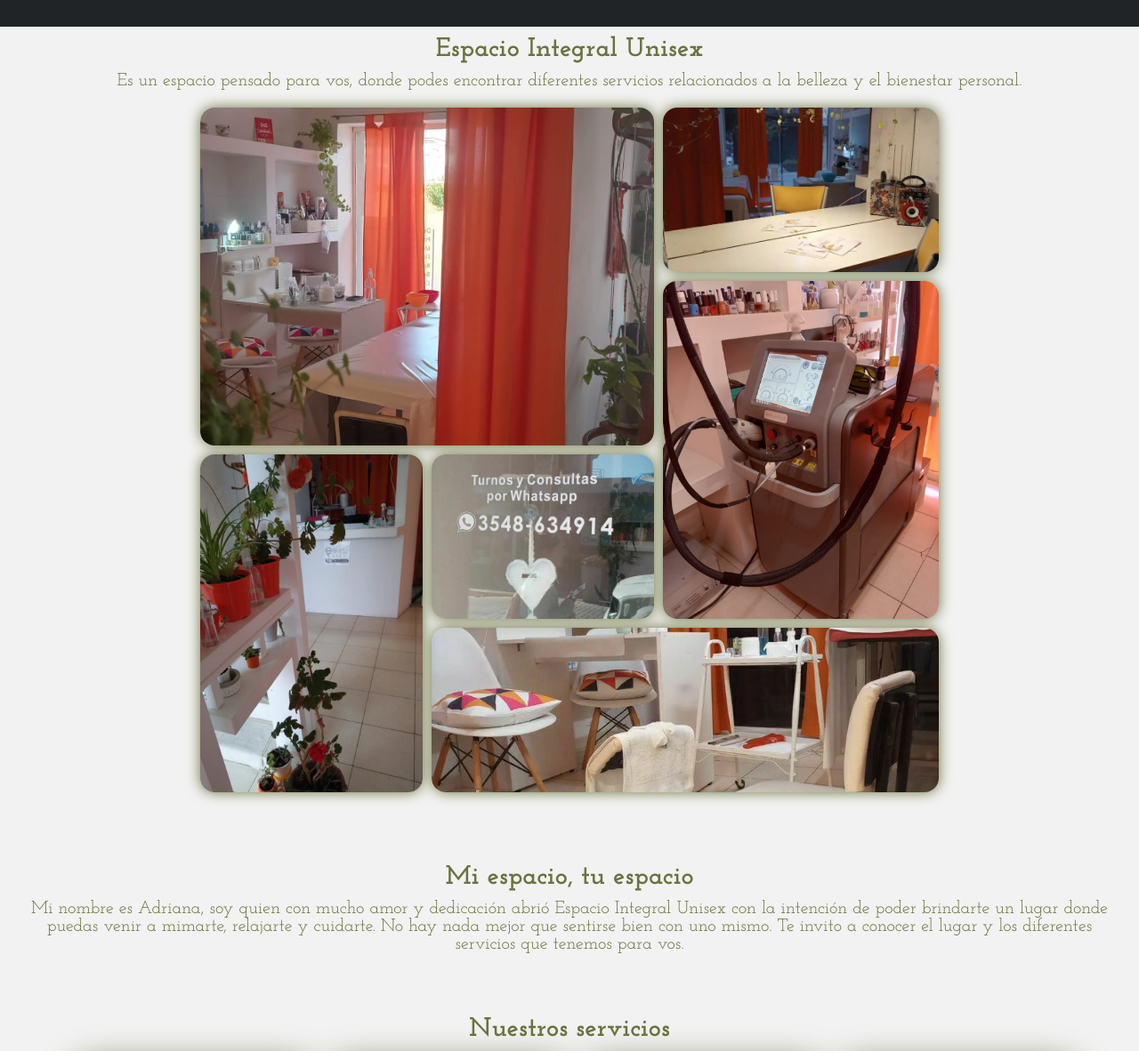
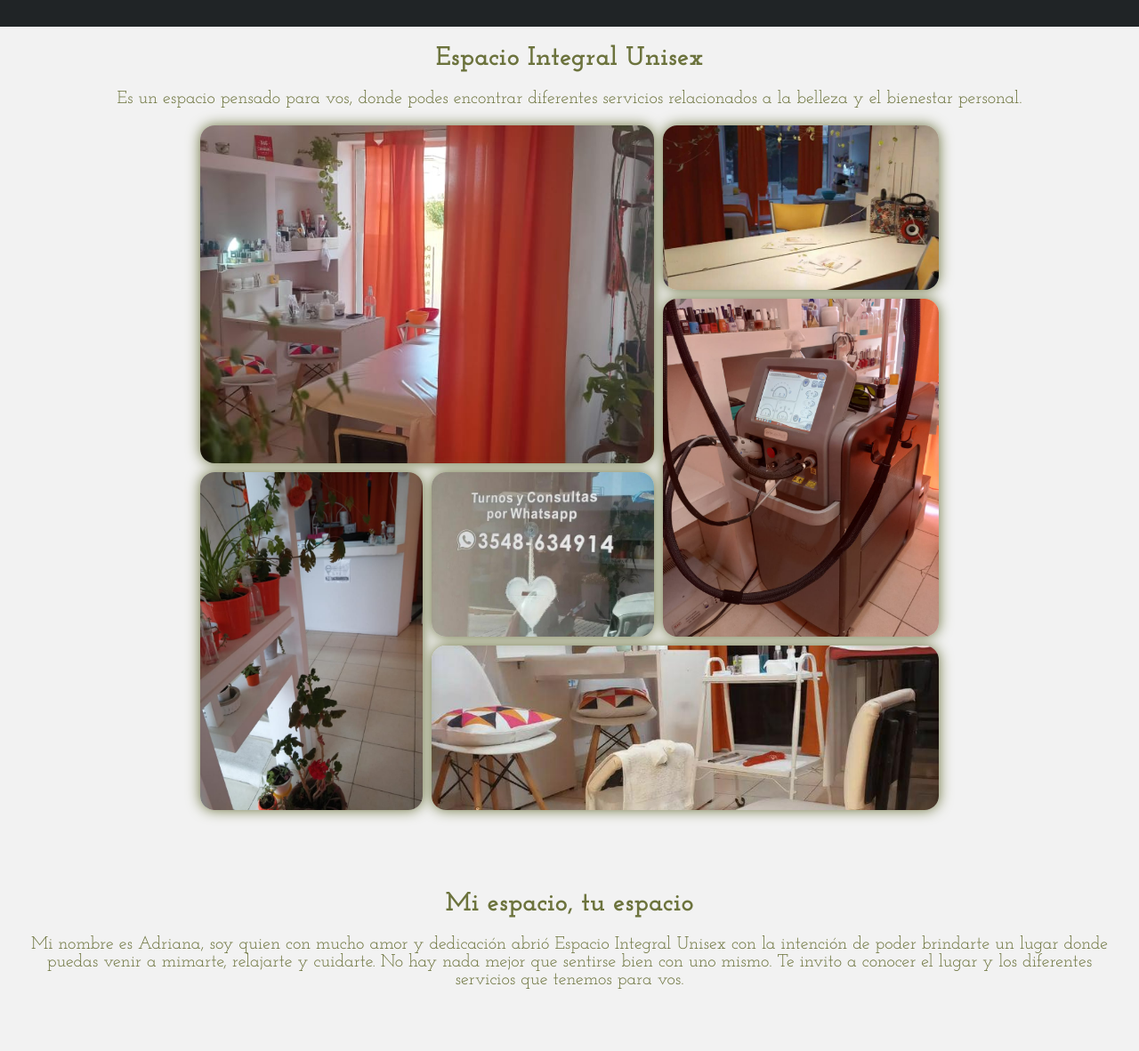
Before and after one commit to SoleHaris/ProyectoIntegrador-DisenoWeb, a plain HTML site: page index.html in a window 1280 px wide. Shown: the part 90-1272 px from the top of the page at 89% size. Drawn offline with Linux system fonts and the light colour scheme; files whose address does not match are found by name.

Commit message:
cambio padding y animación

```diff
--- a/assets/animations.css
+++ b/assets/animations.css
@@ -11,8 +11,6 @@ html {
 /*transition cards*/
 
 .cards-info:hover {
-    -webkit-transform: scale(1.1);
-    -ms-transform: scale(1.1);
     transform: scale(1.1);
     cursor: pointer;
 }
--- a/assets/styles.css
+++ b/assets/styles.css
@@ -135,7 +135,7 @@ header {
     flex-direction: column;
     align-items: center;
     text-align: center;
-    padding: 5px;
+    padding: 15px 5px;
 }
 
 #hero p {
@@ -216,7 +216,7 @@ header {
     flex-direction: column;
     align-items: center;
     text-align: center;
-    padding: 5px;
+    padding: 15px 5px;
 }
 
 #info p {
@@ -247,7 +247,7 @@ header {
     flex-direction: column;
     align-items: center;
     text-align: center;
-    padding: 5px;
+    padding: 15px 5px;
 }
 
 .cards-info h3 {
@@ -315,7 +315,7 @@ header {
     flex-direction: column;
     align-items: center;
     text-align: center;
-    padding: 5px;
+    padding: 15px 5px;
 }
 
 #contacto h3 {
```
